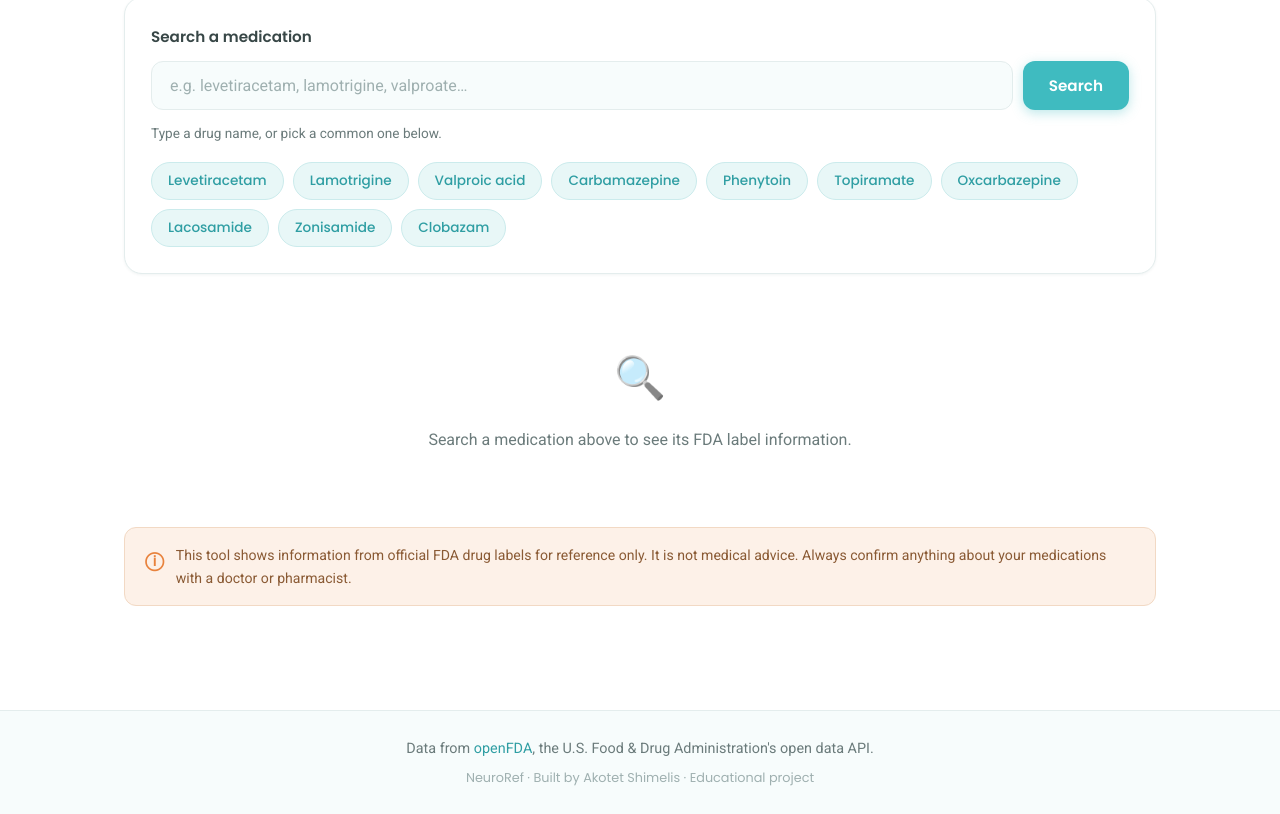
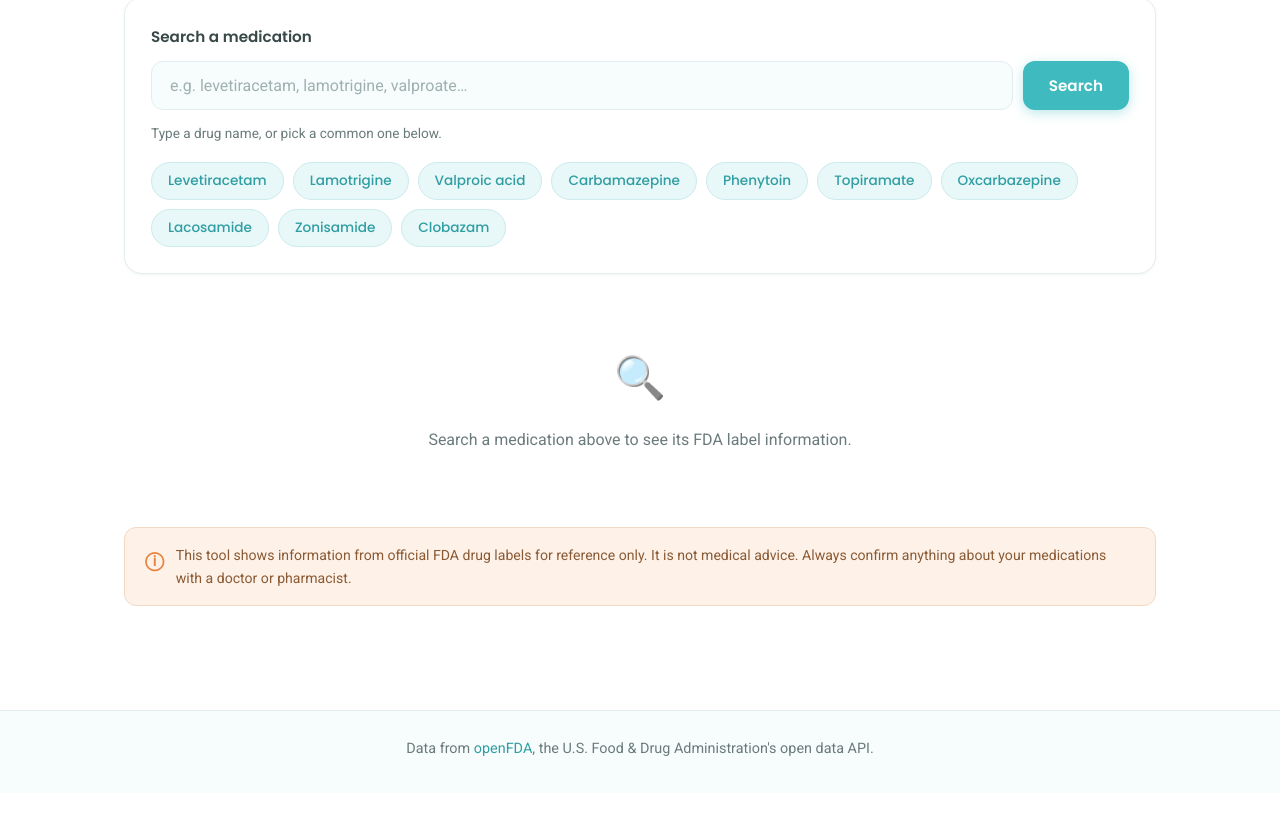
Before and after one commit to akotet27/Web-infrastructure-Summative, a plain HTML site: page index.html in a window 1280 px wide. Shown: the part 428-1242 px from the top of the page. After the commit the page ends 1221 px from the top, so only its background shows below. Drawn offline with Linux system fonts and the light colour scheme; a script that the page names is missing.

Commit message:
Remove footer meta information from index.html

```diff
--- a/index.html
+++ b/index.html
@@ -244,7 +244,6 @@
         Data from <a href="https://open.fda.gov/" target="_blank" rel="noopener noreferrer">openFDA</a>,
         the U.S. Food &amp; Drug Administration's open data API.
       </p>
-      <p class="footer-meta">NeuroRef · Built by Akotet Shimelis · Educational project</p>
     </div>
   </footer>
 
```
